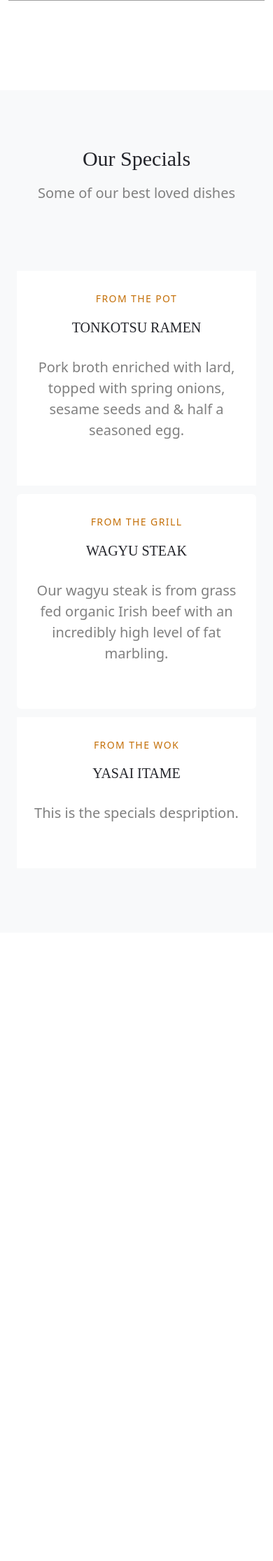
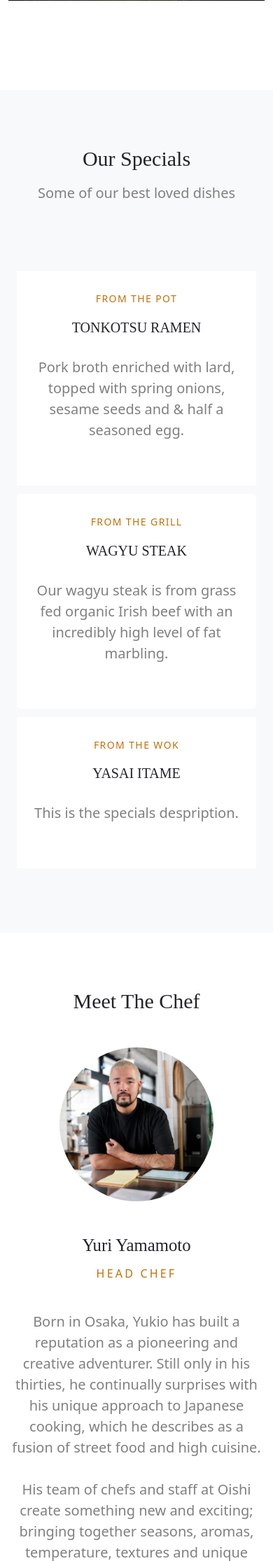
Before and after one commit to AndrewHyland757/Oishi_Restaurant, a Django app: page / in a window 390 px wide. Shown: the part 3305-5536 px from the top of the page at 70% size. Before the commit the page ends 4479 px from the top, so only its background shows below. Run offline with Django 3.2, Linux system fonts and the light colour scheme; some libraries are stand-ins or nearby versions; some web fonts are replaced; grey boxes are pictures that could not be loaded.

Commit message:
Add the chef section html and CSS and resize all the images to a smaller size to improve load time.

```diff
--- a/bookings/static/css/style.css
+++ b/bookings/static/css/style.css
@@ -5,7 +5,7 @@
 /*  CSS to style the background image and navbar */
 
 .background{
-  background: url("../images/home-image.jpg");
+  background: url("../images/home-image2.jpg");
   height: 100vh;
   background-size: cover;
   width: 100vw;
@@ -106,3 +106,14 @@ h1, h2, h3, h4, h5 {
       text-transform: uppercase;
       font-size: 14px;
     }
+
+    /*  CSS to style the chef section */
+
+    .chef-image{
+        background-image:url("../images/chef2.jpg");
+        background-position:center;
+        background-size:cover;
+        height: 220px;
+        width: 220px;
+        border-radius: 50%;
+      }
--- a/bookings/templates/bookings/index.html
+++ b/bookings/templates/bookings/index.html
@@ -3,7 +3,7 @@
 
 {% block content %}
 
-<!-- nav bar and main image -->
+<!-- Nav bar and main image -->
 
 <div class="container-fluid background" >
     <nav class="navbar navbar-expand-lg navbar-dark ">
@@ -38,7 +38,7 @@
     </nav>
   </div>
 
-  <!-- About section-->
+  <!-- About Section-->
 
 <div class="section mt-5 pb-5 pt-md-5 bg-white">
   <div class="container">
@@ -57,7 +57,7 @@
     <div class="row">
       <div class="col-lg-4 col-md-12 mb-4 mb-lg-0 ">
         <img
-        src="../static/images/mt-fuji.jpg"
+        src="../static/images/mt-fuji2.jpg"
         height="580"
           class="w-100 shadow-1-strong  mb-4"
           alt="Mt Fuji"
@@ -65,7 +65,7 @@
       </div>
       <div class="col-lg-4 mb-4 mb-lg-0 ">
         <img
-        src="../static/images/frying-pan-flame.jpg"
+        src="../static/images/frying-pan-flame2.jpg"
         height="580"
           class="w-100 shadow-1-strong  mb-4"
           alt="Frying pan with flame"
@@ -73,7 +73,7 @@
       </div>
       <div class="col-lg-4 mb-4 mb-lg-0">
         <img
-        src="../static/images/neon-street.jpg"
+        src="../static/images/neon-street2.jpg"
           class="w-100 shadow-1-strong  mb-4"
           height="580"
           alt="Tokyo neon street at night"
@@ -83,8 +83,7 @@
   </div>
 </div>
 
-<!-- Specials section -->
-
+<!-- Specials Section -->
 
 <div class="section bg-light">
   <div class="container">
@@ -99,7 +98,7 @@
     <div class="card-group container">
 
       <div class="card border-0" style="border-radius: 0%;">
-        <img class="card-img-top d-none d-lg-block" style="border-radius: 0%;" height=50% src="../static/images/ramen.jpg"
+        <img class="card-img-top d-none d-lg-block" style="border-radius: 0%;" height=50% src="../static/images/ramen2.jpg"
           alt="Bowl of ramen" />
         <div class="card-body border-0">
           <h6 class="specials-sub-heading text-center mt-3 ">From the pot</h6>
@@ -114,12 +113,12 @@
           <h3 class="specials-heading text-center">Wagyu Steak</h3>
           <p class="text-center mb-5">Our wagyu steak is from grass fed organic Irish beef with an incredibly high level of fat marbling.</p>
         </div>
-        <img class="card-img-top d-none d-lg-block" style="border-radius: 0%;" height=50% src="../static/images/steak.jpg"
+        <img class="card-img-top d-none d-lg-block" style="border-radius: 0%;" height=50% src="../static/images/steak2.jpg"
           alt="Wagyu steak" />
       </div>
 
       <div class="card border-0" style="border-radius: 0%;">
-        <img class="card-img-top d-none d-lg-block" style="border-radius: 0%;" height=50%  src="../static/images/wok.jpg"
+        <img class="card-img-top d-none d-lg-block" style="border-radius: 0%;" height=50%  src="../static/images/wok2.jpg"
           alt="Wok stir-fry" />
           <div class="card-body border-0">
             <h6 class="specials-sub-heading text-center mt-3 ">From the wok</h6>
@@ -131,6 +130,34 @@
   </div>
 </div>
 
+<!--  Chef Section -->
+
+<div class="section bg-white">
+  <div class="container">
+    <div class="row mb-5 justify-content-center">
+      <div class="col-md-12">
+        <div class="section-heading text-center">
+          <h2 class="mb-5">Meet The Chef</h2>
+        </div>
+        <div class=" d-flex justify-content-center">
+              <div class="chef-image mb-5"></div>
+        </div>
+        <div>
+          <h2 class="text-center">Yuri Yamamoto</h2>
+        </div>
+        <div>
+          <h6 class="sub-heading text-center mt-3">Head Chef</h6>
+        </div>
+      </div>
+      <div class=" col-md-6 mt-4">
+        <p class="text-center"> Born in Osaka, Yukio has built a reputation as a pioneering and creative adventurer. Still only in his thirties, he continually surprises with his unique approach to Japanese cooking, which he describes as a fusion of street food and high cuisine.</p>
+        <p class="text-center">His team of chefs and staff at Oishi create something new and exciting; bringing together seasons, aromas, temperature, textures and unique combinations to give you an experience you won't forget.</p>
+      </div>
+    </div>
+  </div>
+</div>
+
+
 
 
 {% endblock content %}
```
Also changed, not shown: bookings/static/images/chef2.jpg (added), bookings/static/images/frying-pan-flame2.jpg (added), bookings/static/images/home-image2.jpg (added), bookings/static/images/mt-fuji2.jpg (added), bookings/static/images/neon-street2.jpg (added), bookings/static/images/ramen2.jpg (added), bookings/static/images/steak2.jpg (added), bookings/static/images/wok2.jpg (added).
